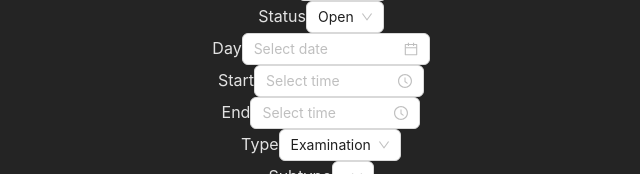
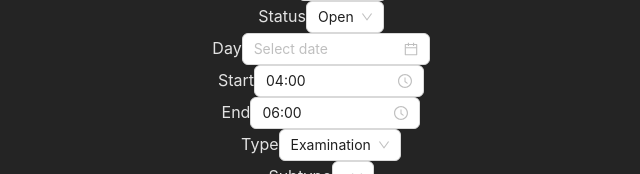
Before and after one commit to Ahmed-Elbessfy/add-patient-app, a React (Vite) app: page / in a window 1280 px wide. Shown: the part 224-398 px from the top of the page, without its empty margins (319-959 px from the left). Built offline with nearby package versions, Linux system fonts and the light colour scheme.

Commit message:
fix timePicker bug
- set  value to be string since form config array will be stored
as a json so will need extra effort for running methods
- set format to be valid
- still working on the "PM" & "AM" settings

```diff
--- a/src/features/AddAppointmentContainer/newAppointConfig.ts
+++ b/src/features/AddAppointmentContainer/newAppointConfig.ts
@@ -104,8 +104,8 @@ export const addAppointmentFieldsConfig: Item[] = [
         name: "start_time",
         label: "Start",
         use12Hours: true,
-        defaultValue: `${new Date()}`,
-        format: "HH:MM A",
+        defaultValue: "04:00",
+        format: "HH:mm",
       },
       {
         category: "field",
@@ -114,9 +114,9 @@ export const addAppointmentFieldsConfig: Item[] = [
         testId: "end_time",
         name: "end_time",
         label: "End",
-        defaultValue: `${new Date()}`,
+        defaultValue: "06:00",
         use12Hours: true,
-        format: "HH:MM A",
+        format: "HH:mm",
       },
     ],
   },
--- a/src/features/AddAppointmentFields/AddAppointmentFields.tsx
+++ b/src/features/AddAppointmentFields/AddAppointmentFields.tsx
@@ -9,6 +9,8 @@ import {
   TimePicker,
   Switch,
 } from "antd";
+import dayjs from "dayjs";
+
 import { FieldConfig } from "./AddAppointmentInputs.type";
 
 const AddAppointmentFields: FC<FieldConfig> = (props) => {
@@ -120,6 +122,7 @@ const AddAppointmentFields: FC<FieldConfig> = (props) => {
           data-testid={testId}
           id={id}
           use12Hours={props.use12Hours}
+          defaultValue={dayjs(props.defaultValue, props.format)}
         />
       )}
 
```
